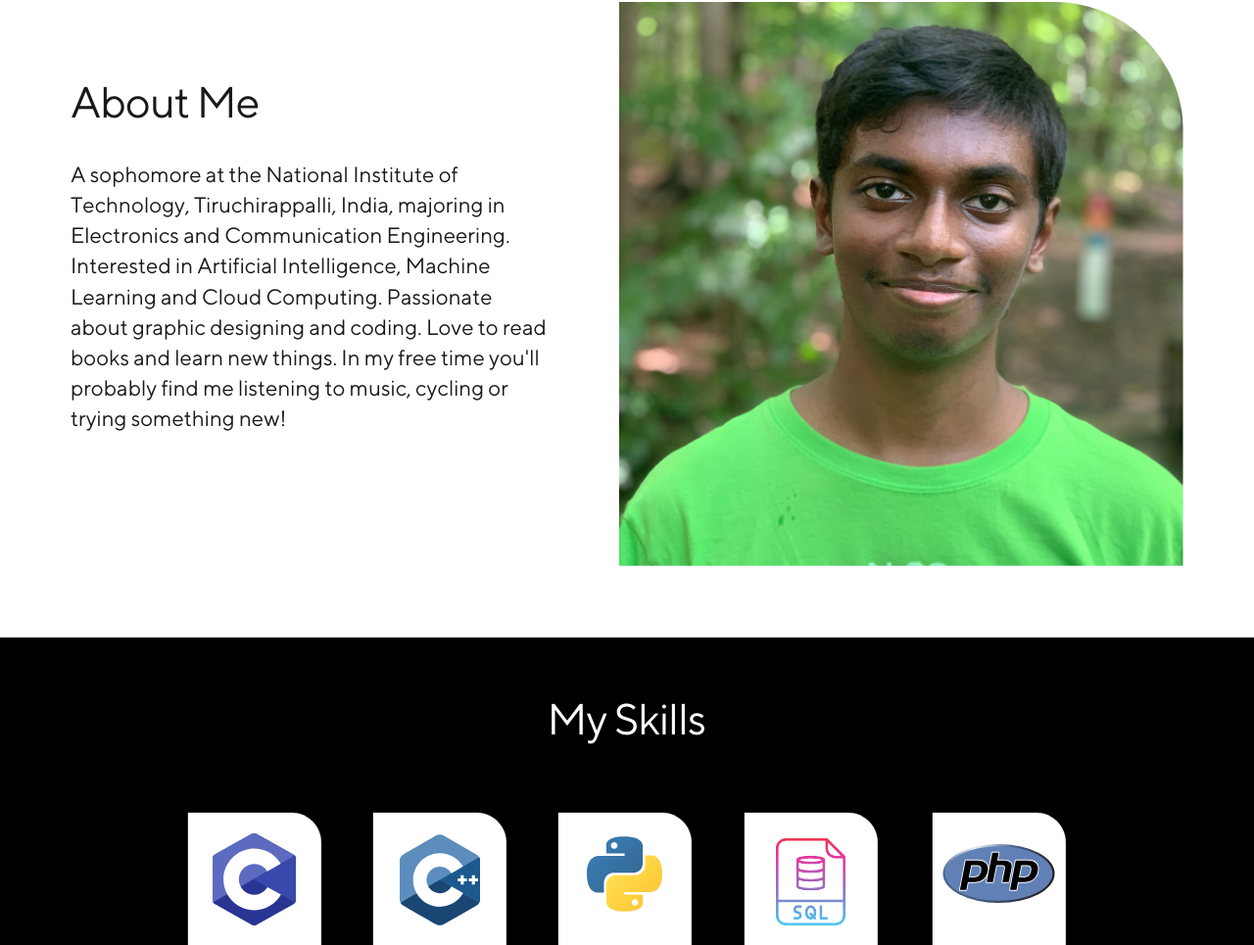
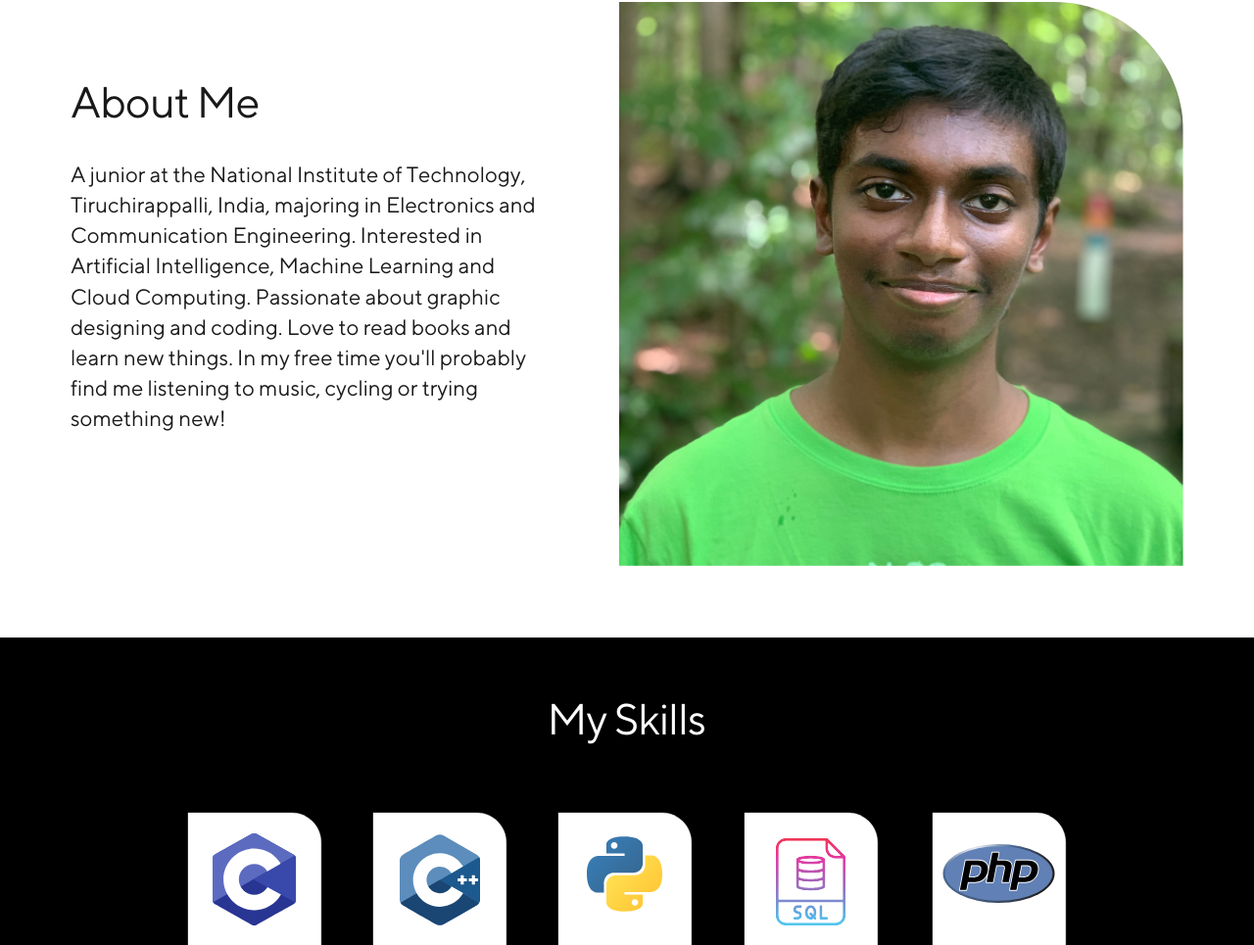
Before and after one commit to d33psan/portfolio, a plain HTML site: page index.html in a window 1280 px wide. Shown: the part 789-1754 px from the top of the page at 98% size. Drawn offline with Linux system fonts and the light colour scheme.

Commit message:
Update index.html

```diff
--- a/index.html
+++ b/index.html
@@ -56,7 +56,7 @@
 <div id="z9t61YlIVfyyHTEi" style="pointer-events:none;">
 <div id="rbnpoeMPXcdWgdfU" style="transform:rotate(0deg);width:100%;box-sizing:border-box;height:100%;">
 <div id="GG3aKoXWruHZQVVF" style="opacity:1.0;">
-<p id="ztkYzM7FGMplPWtL" style="color:#191919;font-family:YAEnTBpkzlo-0;line-height:1.4em;"><span id="I9pzWRaIFjWbb60U" style="color:#191919;">A sophomore at the National Institute of Technology, Tiruchirappalli, India, majoring in Electronics and Communication Engineering. Interested in Artificial Intelligence, Machine Learning and Cloud Computing. Passionate about graphic designing and coding. Love to read books and learn new things. In my free time you'll probably find me listening to music, cycling or trying something new! </span></p>
+<p id="ztkYzM7FGMplPWtL" style="color:#191919;font-family:YAEnTBpkzlo-0;line-height:1.4em;"><span id="I9pzWRaIFjWbb60U" style="color:#191919;">A junior at the National Institute of Technology, Tiruchirappalli, India, majoring in Electronics and Communication Engineering. Interested in Artificial Intelligence, Machine Learning and Cloud Computing. Passionate about graphic designing and coding. Love to read books and learn new things. In my free time you'll probably find me listening to music, cycling or trying something new! </span></p>
 <p id="LIOSqLocLWgqTvS8" style="color:#191919;font-family:YAEnTBpkzlo-0;line-height:1.4em;"><br></p>
 <p id="CFThnpfdz9f0sTbI" style="margin-left:0em;text-transform:none;color:#191919;letter-spacing:0em;line-height:1.4em;font-family:YAEnTBpkzlo-0;direction:ltr;"><br></p>
 </div>
```
